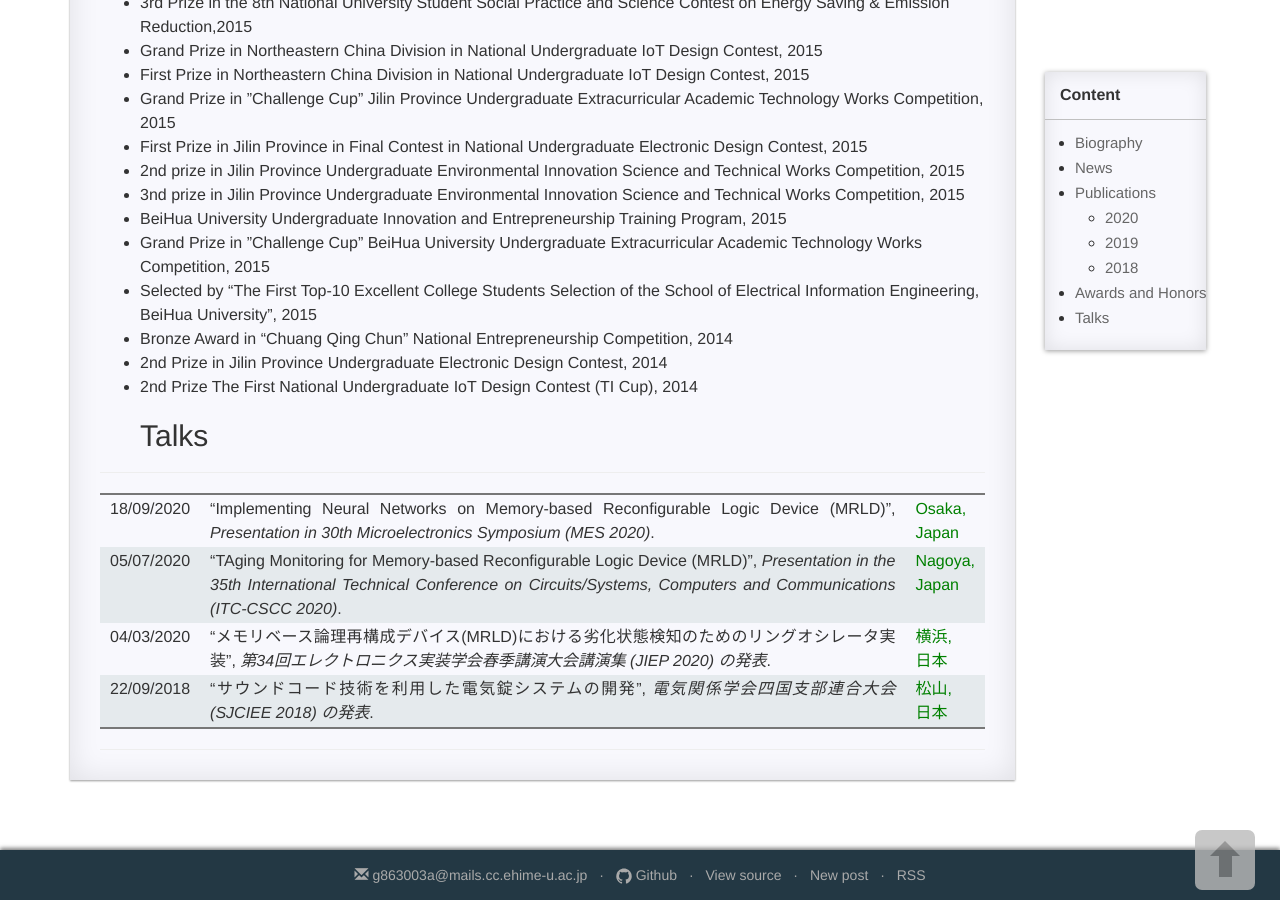
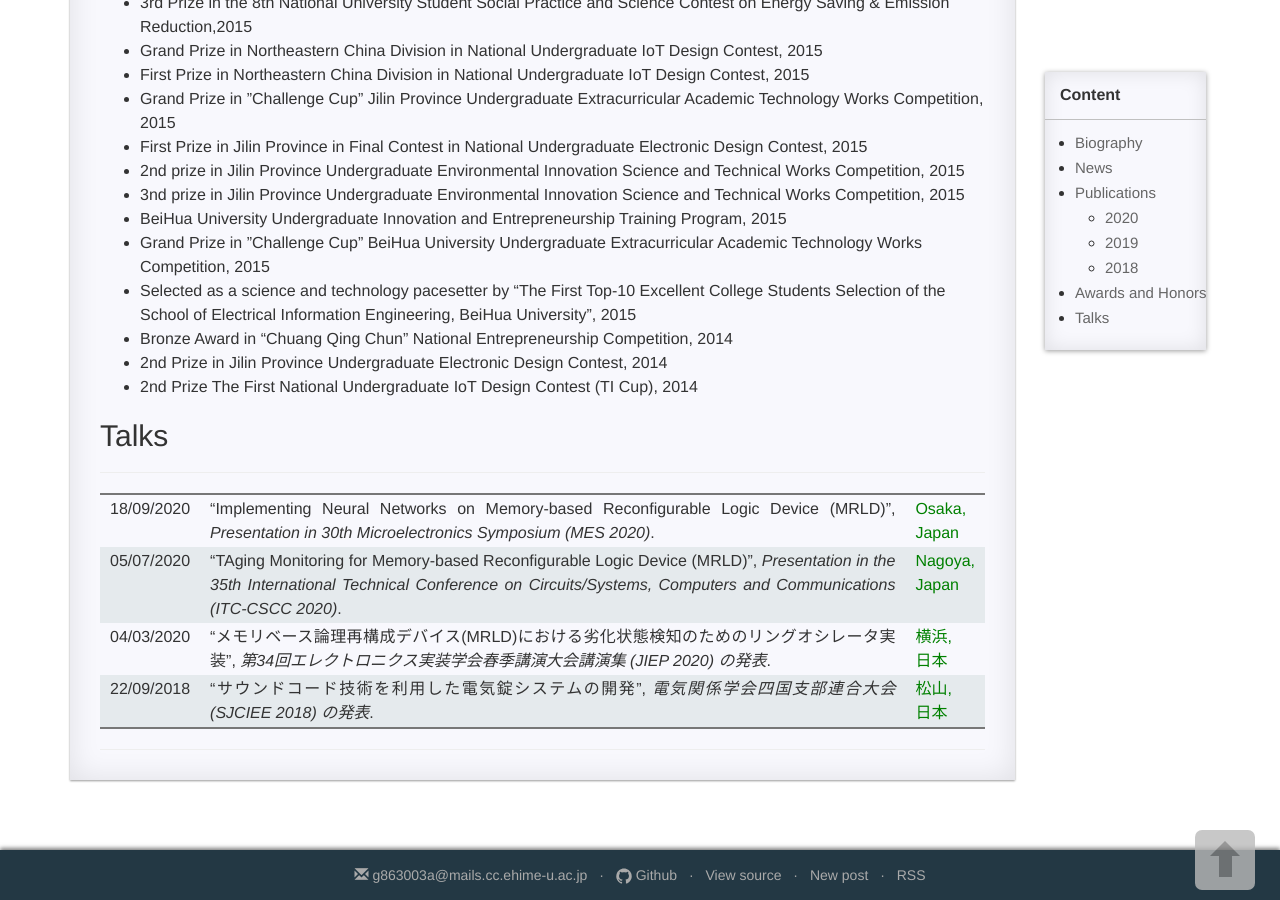
Before and after one commit to XihongZhou/xihongzhou.github.io, a Jekyll site: the page built from pages/1_homepage.md, in a window 1280 px wide and 900 px high, scrolled down 1668 px. Built offline with Jekyll 4.4.1, drawn with Linux system fonts in a browser that asks for light colours; comment, search, counter and statistics services are not loaded.

Commit message:
Update 1_homepage.md

```diff
--- a/pages/1_homepage.md
+++ b/pages/1_homepage.md
@@ -92,10 +92,11 @@
 - 3nd prize in Jilin Province Undergraduate Environmental Innovation Science and Technical Works Competition, 2015
 - BeiHua University Undergraduate Innovation and Entrepreneurship Training Program, 2015
 - Grand Prize in ”Challenge Cup” BeiHua University Undergraduate Extracurricular Academic Technology Works Competition, 2015
-- Selected by "The First Top-10 Excellent College Students Selection of the School of Electrical Information Engineering, BeiHua University”, 2015
+- Selected as a science and technology pacesetter by "The First Top-10 Excellent College Students Selection of the School of Electrical Information Engineering, BeiHua University”, 2015
 - Bronze Award in "Chuang Qing Chun" National Entrepreneurship Competition, 2014
 - 2nd Prize in Jilin Province Undergraduate Electronic Design Contest, 2014
 - 2nd Prize The First National Undergraduate IoT Design Contest (TI Cup), 2014
+
 ## Talks
 
 ---
```
